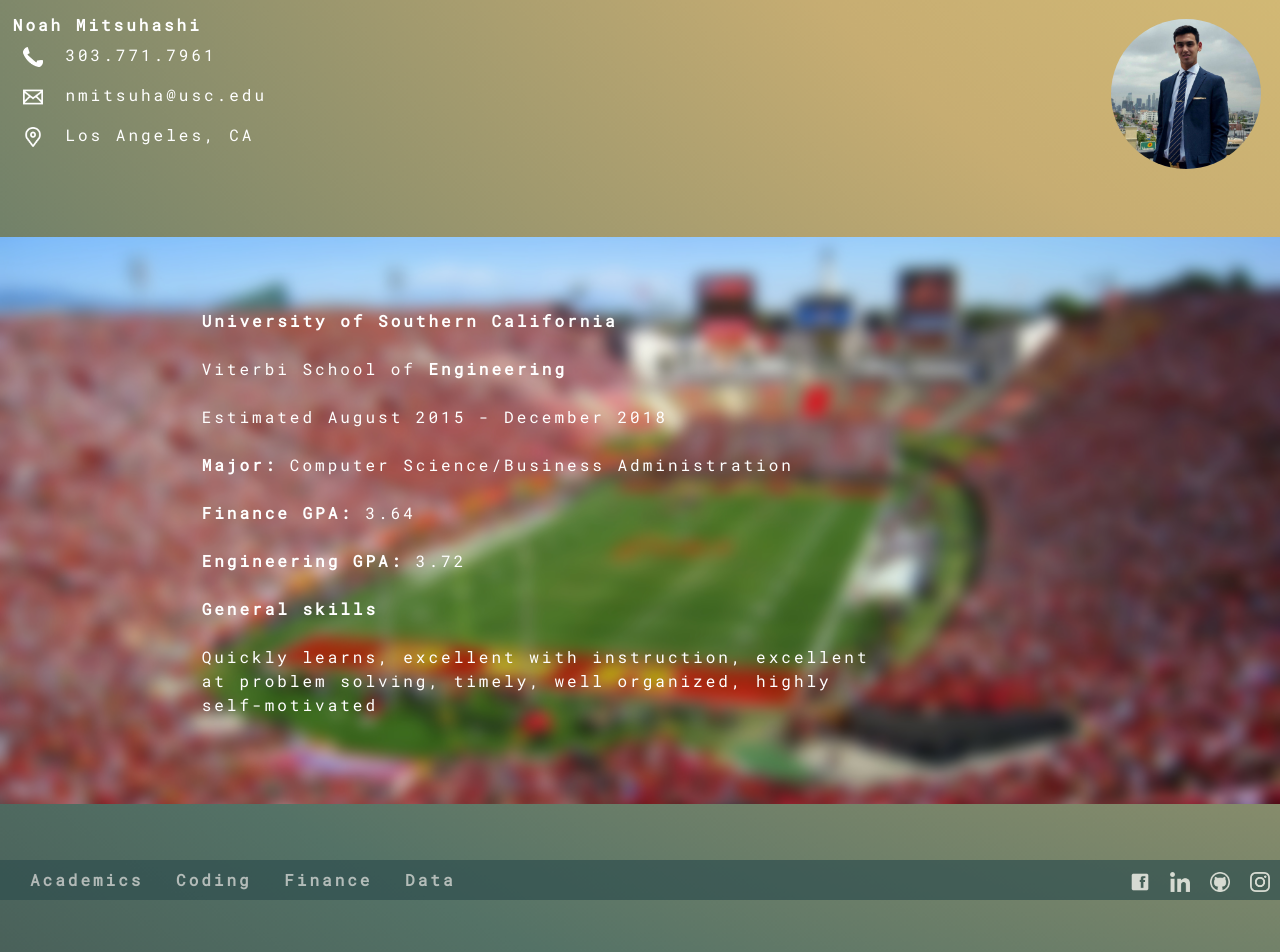
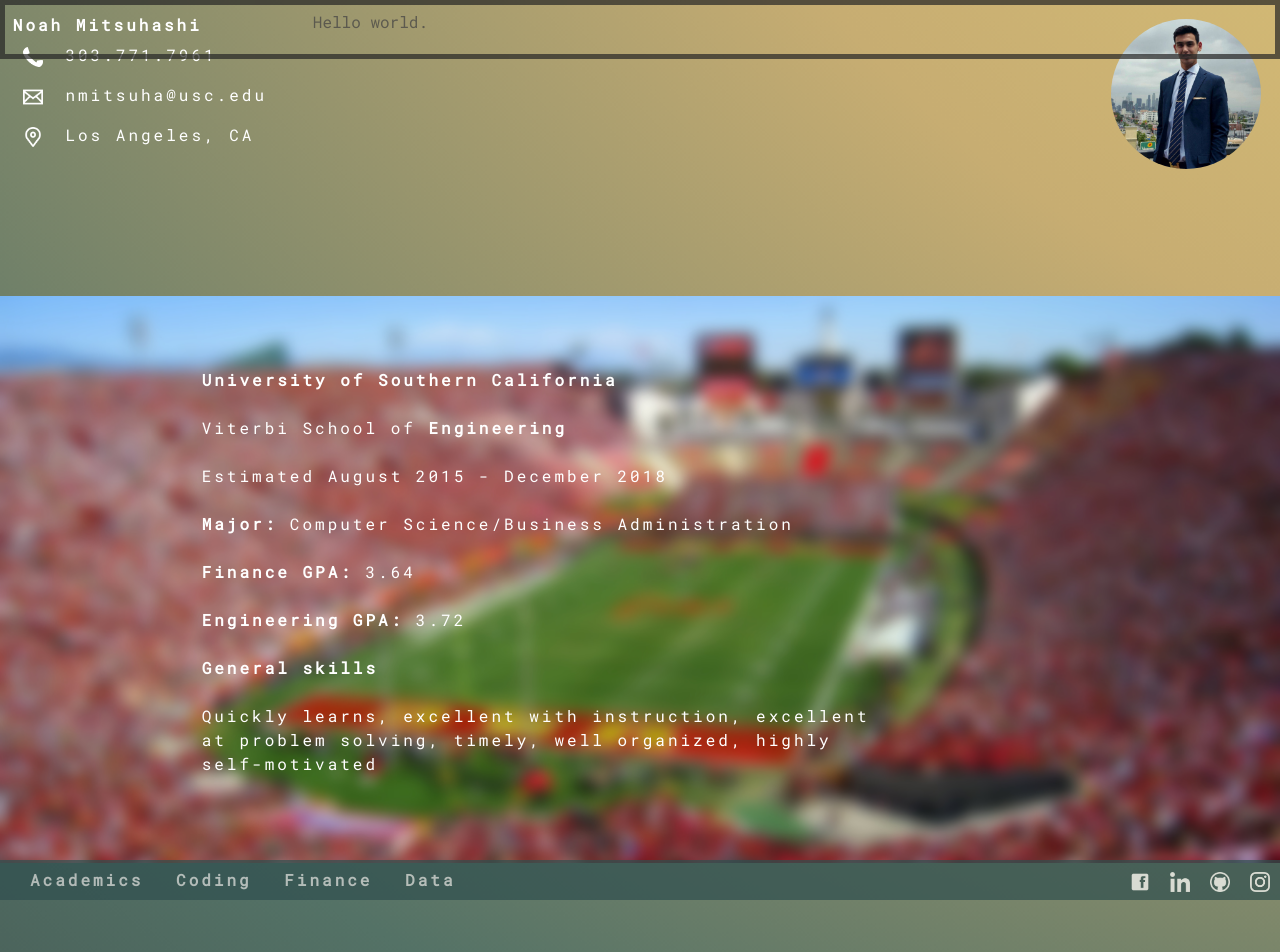
Before and after one commit to nmits/nmits.github.io, a Jekyll site: the page built from index.html, in a window 1280 px wide. Shown: the top 952 px of the page. Built offline with Jekyll 4.4.1, drawn with Linux system fonts in a browser that asks for light colours; nearby versions of some CDN libraries.

```diff
--- a/_includes/header.html
+++ b/_includes/header.html
@@ -19,4 +19,8 @@
             <img src="img/pic.jpg" class="self" alt="Profile picture">
         </div>
 
+        <div class="hello">
+            <p>Hello world.</p>
+        </div>
+
 </header>
--- a/_sass/_layout.scss
+++ b/_sass/_layout.scss
@@ -91,11 +91,21 @@
  * Site header
  */
 .site-header {
+    height:vh;
     animation-duration: 0.5s;
     animation-name: fadeInTop;
     // Positioning context for the mobile navigation icon
     position: relative;
 }
+
+.hello{
+    border: solid #252525 5px;
+    padding: 5px;
+    opacity:0.7;
+    color: #414042;
+    margin:auto;
+}
+
 
 /**
  * Site footer
```
